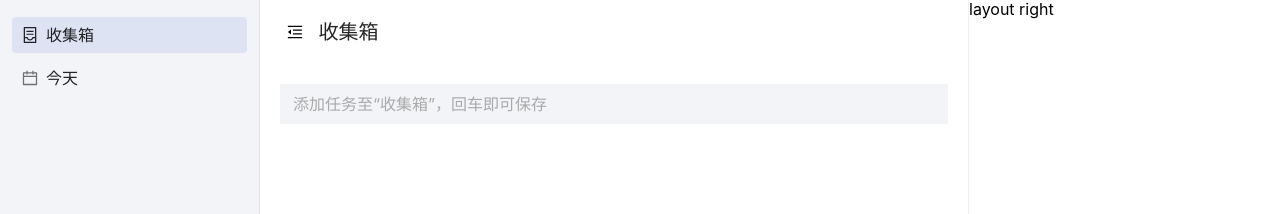
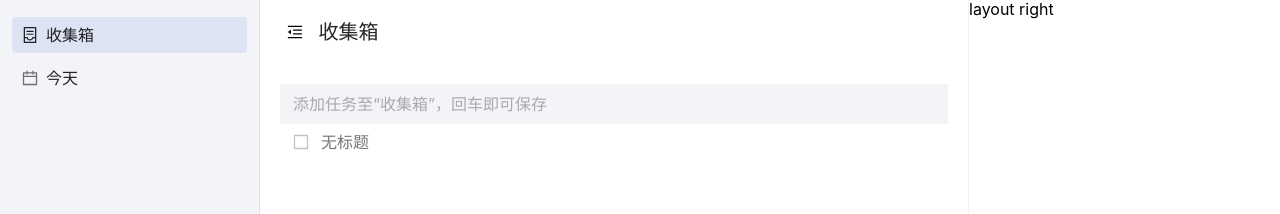
Before and after one commit to liuyib/todolist, a React (Create React App) app: page /webapp/inbox in a window 1280 px wide. Shown: the top 214 px of the page. Built offline with nearby package versions, Linux system fonts and the light colour scheme.

Commit message:
chore: add TodoItem component

```diff
--- a/src/components/Input/index.scss
+++ b/src/components/Input/index.scss
@@ -1,3 +1,5 @@
+@import '../../styles/_utils.scss';
+
 .cmp-input {
   overflow: hidden;
   height: 40px;
@@ -13,11 +15,11 @@
     overflow: hidden;
     width: 100%;
     height: 100%;
-    outline: 0;
-    border: 1px solid transparent;
     border-radius: 4px;
     padding: 0 12px;
     background-color: transparent;
+
+    @include border-reset;
 
     &:focus {
       border: 1px solid #98ace9;
--- /dev/null
+++ b/src/components/TodoItem/index.scss
@@ -0,0 +1,39 @@
+@import '../../styles/_utils.scss';
+
+.cmp-todoitem {
+  position: relative;
+  height: 36px;
+  line-height: 36px;
+
+  @include border-radius4;
+
+  &:hover {
+    background-color: #f4f7fd;
+  }
+
+  &-checkbtn {
+    position: absolute;
+    top: 0;
+    left: 13px;
+    z-index: 1;
+    color: rgba(0, 0, 0, 0.24);
+    cursor: pointer;
+  }
+
+  &-input {
+    position: absolute;
+    top: 0;
+    left: 0;
+    width: 100%;
+    height: 100%;
+    padding-left: 40px;
+    background-color: transparent;
+
+    @include border-reset;
+    @include border-radius4;
+
+    &:focus {
+      background-color: #e9edfb;
+    }
+  }
+}
--- /dev/null
+++ b/src/components/TodoItem/index.tsx
@@ -0,0 +1,36 @@
+import { useState } from 'react'
+import { BorderOutlined, CheckSquareFilled } from '@ant-design/icons'
+import './index.scss'
+
+export interface ITodoItem {
+  // 根元素自定义样式类
+  customClass?: string
+  // input 元素的占位提示符
+  placeholder?: string
+}
+
+export const TodoItem = ({
+  customClass = '',
+  placeholder = '无标题',
+}: ITodoItem) => {
+  const rootClassName = ['cmp-todoitem', customClass].filter((v) => v).join(' ')
+  const [isChecked, setIsChecked] = useState(false)
+
+  return (
+    <div className={rootClassName}>
+      <span
+        className="cmp-todoitem-checkbtn"
+        onClick={() => setIsChecked(!isChecked)}
+      >
+        {isChecked ? <CheckSquareFilled /> : <BorderOutlined />}
+      </span>
+
+      <input
+        className="cmp-todoitem-input"
+        type="text"
+        placeholder={placeholder}
+      />
+    </div>
+  )
+}
+export default TodoItem
--- a/src/pages/Inbox.tsx
+++ b/src/pages/Inbox.tsx
@@ -1,6 +1,7 @@
 import React from 'react'
 import './Inbox.scss'
 import Input from '../components/Input'
+import TodoItem from '../components/TodoItem'
 
 export const Inbox: React.FC = () => (
   <main className="inbox">
@@ -11,6 +12,8 @@ export const Inbox: React.FC = () => (
           console.log(`value`, value)
         }}
       ></Input>
+
+      <TodoItem></TodoItem>
     </div>
   </main>
 )
--- /dev/null
+++ b/src/styles/_utils.scss
@@ -0,0 +1,8 @@
+@mixin border-reset {
+  outline: 0;
+  border: 1px solid transparent;
+}
+
+@mixin border-radius4 {
+  border-radius: 4px;
+}
```
